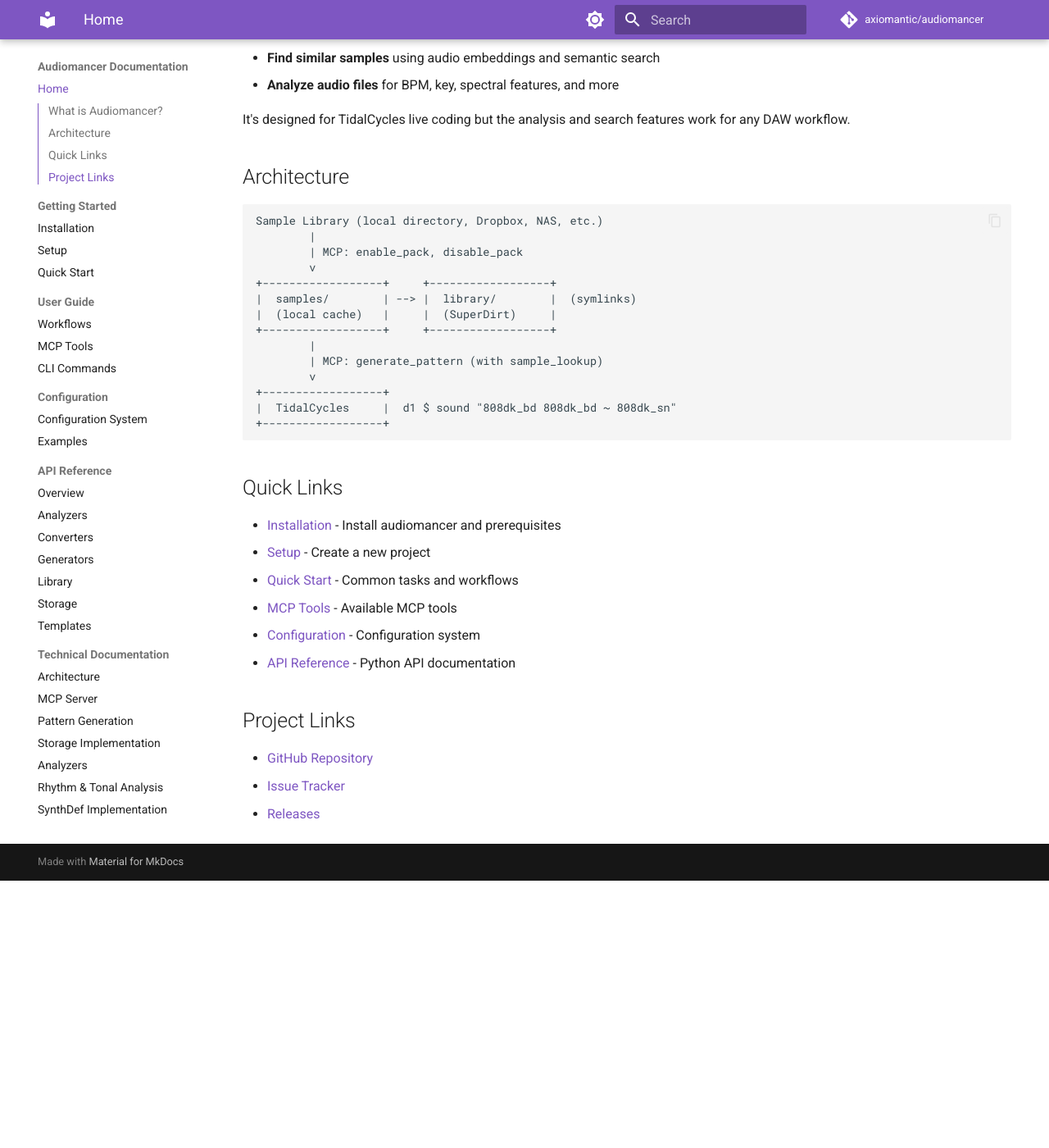
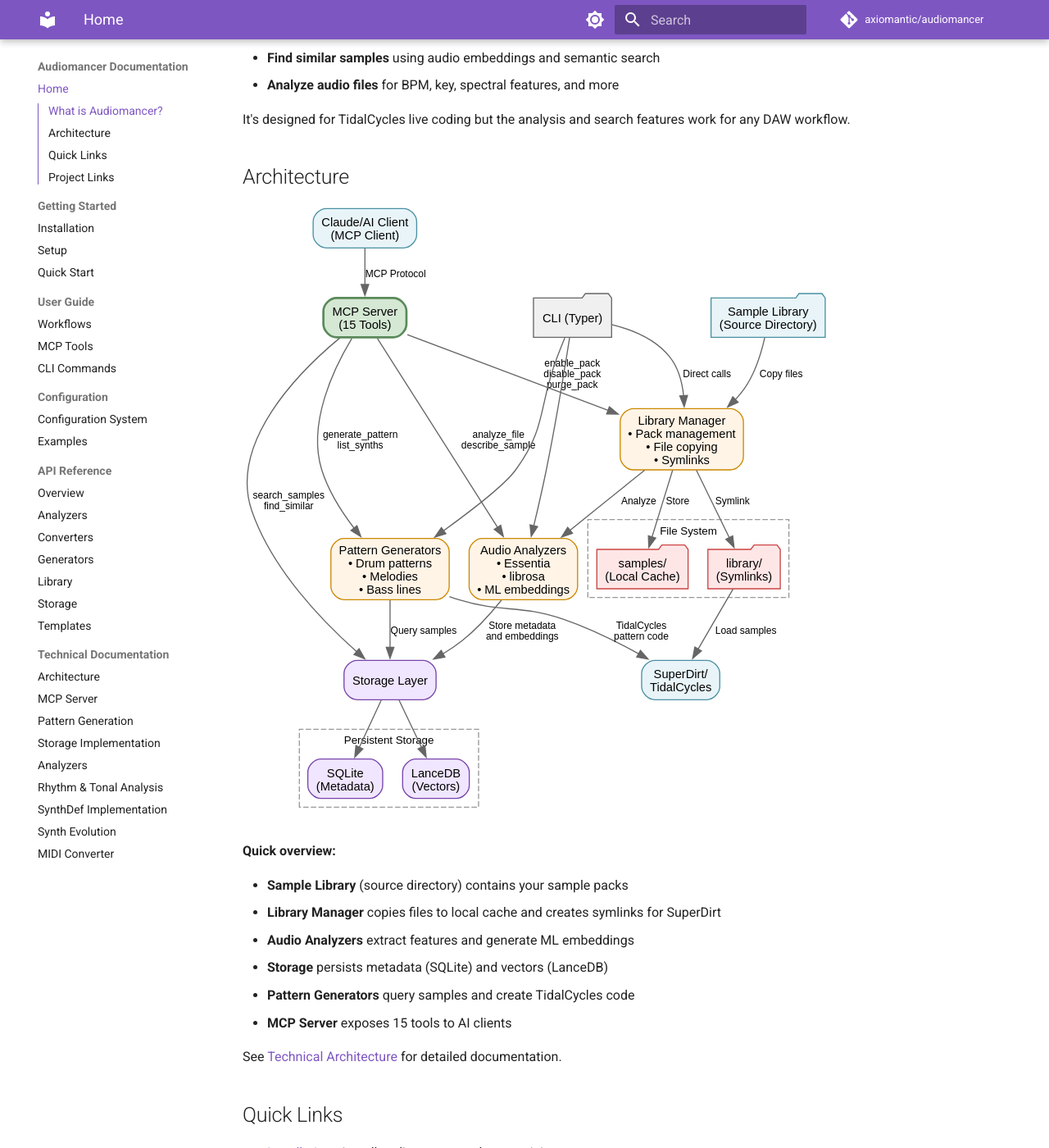
Before and after one commit to axiomantic/audiomancer, an MkDocs documentation site: the page built from docs/index.md, in a window 1280 px wide and 1400 px high, scrolled down 373 px. Shown: the whole window at 82% size. Built offline with MkDocs 1.6.1 and Material for MkDocs 9.7.7, drawn with Linux system fonts in a browser that asks for light colours; comment, search, counter and statistics services are not loaded; the version menu is left out; before the commit the page ends 1447 px from its top, so only the background shows below that.

Commit message:
docs: add Graphviz architecture diagram

````diff
--- a/docs/index.md
+++ b/docs/index.md
@@ -15,22 +15,18 @@ It's designed for TidalCycles live coding but the analysis and search features w
 
 ## Architecture
 
-```
-Sample Library (local directory, Dropbox, NAS, etc.)
-        |
-        | MCP: enable_pack, disable_pack
-        v
-+------------------+     +------------------+
-|  samples/        | --> |  library/        |  (symlinks)
-|  (local cache)   |     |  (SuperDirt)     |
-+------------------+     +------------------+
-        |
-        | MCP: generate_pattern (with sample_lookup)
-        v
-+------------------+
-|  TidalCycles     |  d1 $ sound "808dk_bd 808dk_bd ~ 808dk_sn"
-+------------------+
-```
+![Audiomancer Architecture](assets/architecture.svg)
+
+**Quick overview:**
+
+- **Sample Library** (source directory) contains your sample packs
+- **Library Manager** copies files to local cache and creates symlinks for SuperDirt
+- **Audio Analyzers** extract features and generate ML embeddings
+- **Storage** persists metadata (SQLite) and vectors (LanceDB)
+- **Pattern Generators** query samples and create TidalCycles code
+- **MCP Server** exposes 15 tools to AI clients
+
+See [Technical Architecture](technical/architecture.md) for detailed documentation.
 
 ## Quick Links
 
````
Also changed, not shown: docs/technical/architecture.md (+15 -1 lines), docs/assets/architecture.svg (added), 1 other file.
